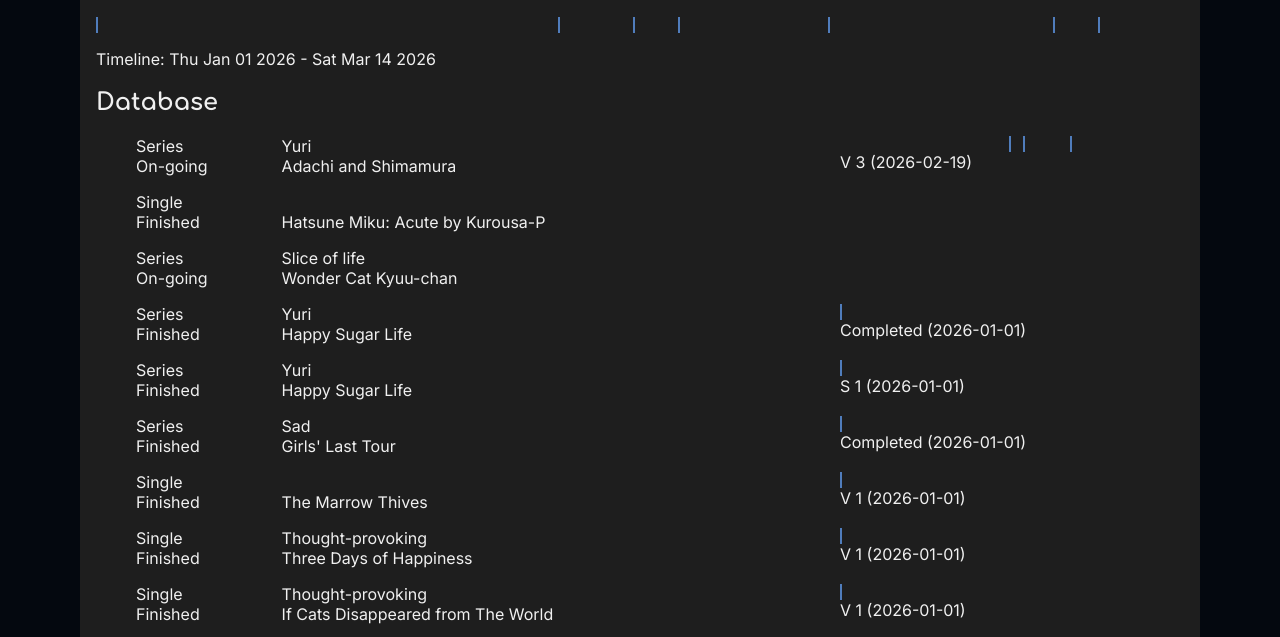
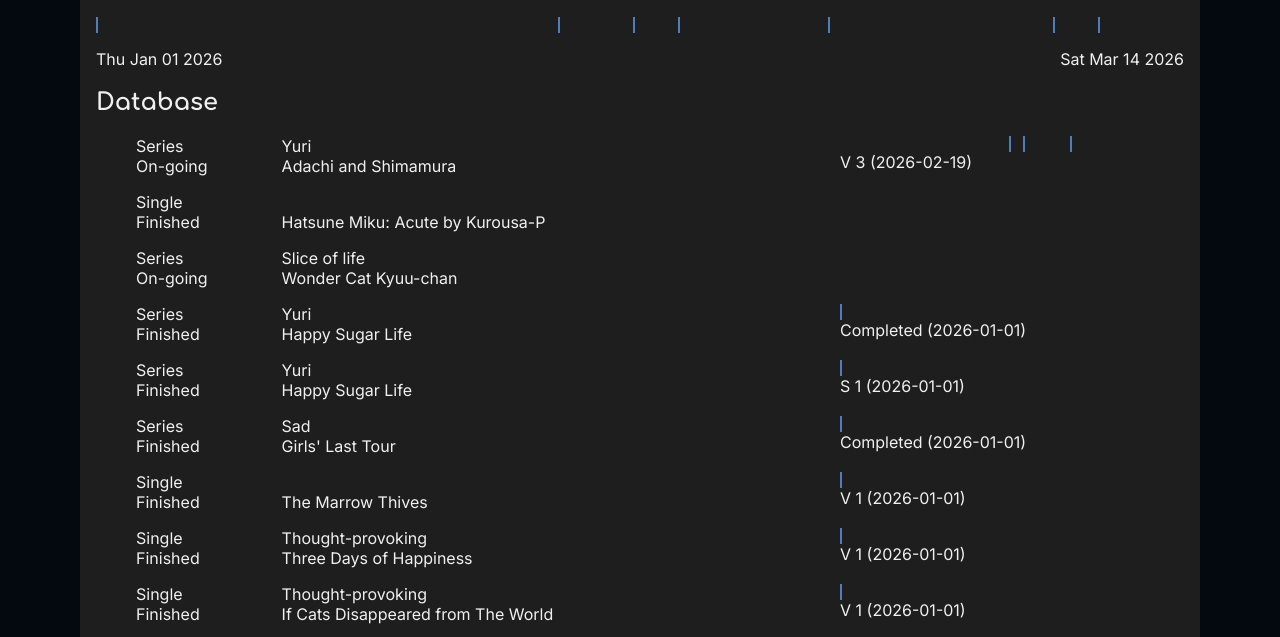
Before and after one commit to LukeNK/media-tracker, a website: page index.html in a window 1280 px wide. Shown: the part 156-793 px from the top of the page. Drawn offline with Linux system fonts and the light colour scheme; no server answers.

Commit message:
Change timeline display

```diff
--- a/index.html
+++ b/index.html
@@ -89,8 +89,9 @@ let database = {};
 const tableBody = document.getElementById('database');
 const timelineBar = document.getElementById('timeline');
 
-document.getElementById('timePeriod').textContent =
-    `Timeline: ${timeline.start.toDateString()} - ${timeline.end.toDateString()}`;
+document.getElementById('timePeriod').innerHTML =
+    `<span>${timeline.start.toDateString()}</span>
+    <span>${timeline.end.toDateString()}</span>`;
 
 (async () => {
     // Download database
--- a/static/style.css
+++ b/static/style.css
@@ -100,6 +100,11 @@ li {
     height: 1rem
 }
 
+#timePeriod {
+    display: flex;
+    justify-content: space-between;
+}
+
 #add {
     display: none;
     margin: 0 auto;
```
